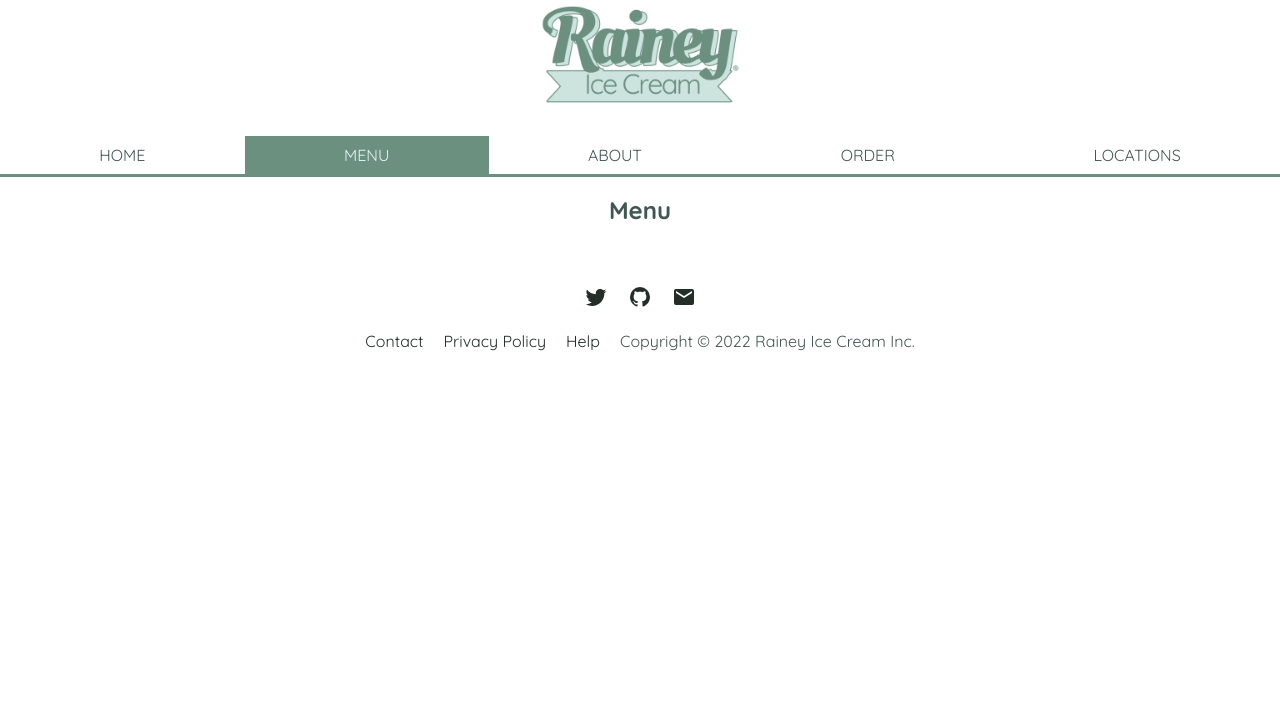
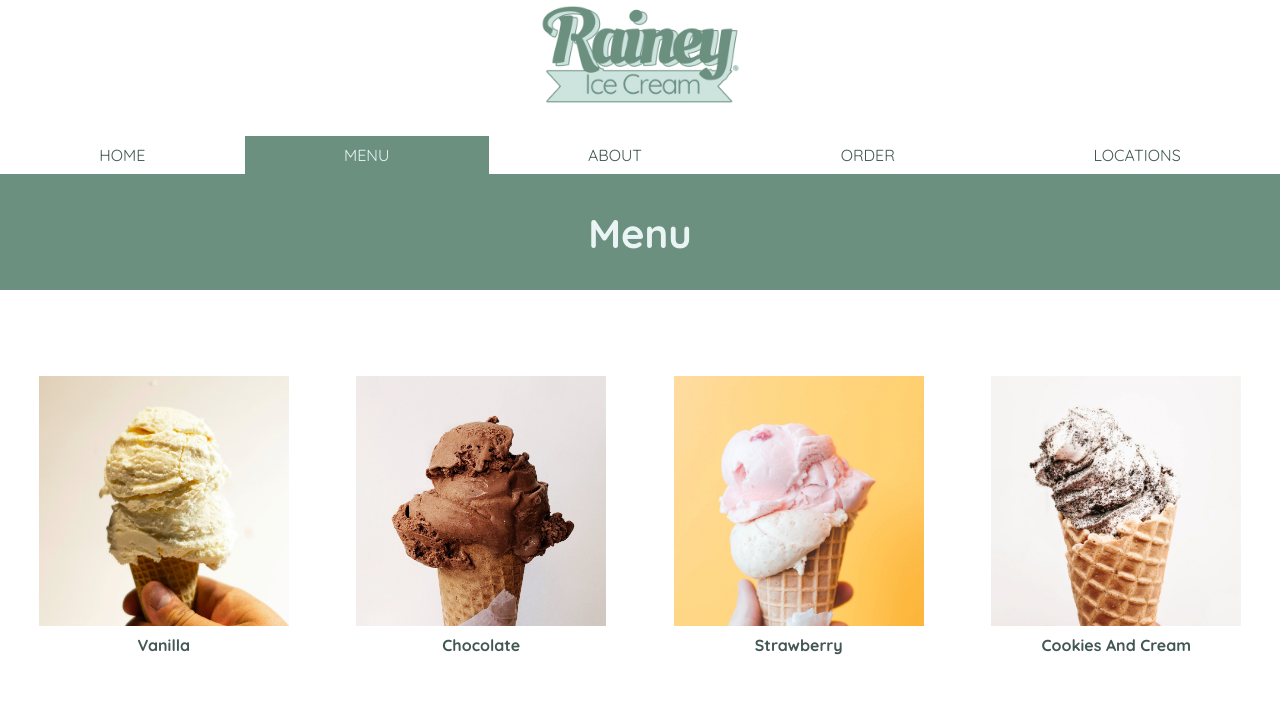
Before and after one commit to ginahend94/rainey-ice-cream, a website built with webpack: page dist/index.html in a window 1280 px wide. Both pictures are taken after a click on the button "MENU". Shown: the top 723 px of the page. Built offline with nearby package versions, Linux system fonts and the light colour scheme.

Commit message:
Finish menu page

```diff
--- a/src/index.js
+++ b/src/index.js
@@ -9,8 +9,8 @@ import menu from './tabs/menu.js'; //TEST
 const page = () => {
 
     const footer = Footer();
-    // let main = home(); // Uncomment later
-    let main = menu(); //TEST
+    let main = home();
+    // let main = menu(); //TEST
 
     const switchTab = e => {
         wrapper.removeChild(main);
--- a/src/style.css
+++ b/src/style.css
@@ -306,6 +306,81 @@ main button:active {
     background-color: rgb(var(--light-black));
 }
 
+.menu-wrapper header {
+    background-color: rgb(var(--dark-green));
+}
+
+.menu-wrapper h2 {
+    /* font-family: var(--header-font); */
+    color: rgb(var(--white));
+    font-size: 2.5rem;
+}
+
+.card-container {
+    margin-top: 50px;
+    display: grid;
+    grid-template-columns: repeat(auto-fill, minmax(250px, 1fr));
+    gap:30px;
+    justify-items: center;
+    padding: 20px;
+}
+
+.flavor-container {
+    transition: .2s;
+    position: relative;
+}
+
+.flavor-container:hover {
+    transform: scale(1.05);
+    box-shadow: 10px 10px 20px rgba(var(--black),.5);
+}
+
+.card-container img {
+    width:250px;
+}
+
+.pic-container {
+    height:250px;
+    width: 250px;
+    display: flex;
+    align-items: center;
+    justify-content: center;
+}
+
+.sundae-pic::before {
+    content: 'NEW';
+    position: absolute;
+    top:10px;
+    width: 70px;
+    height: 30px;
+    background-color: rgb(var(--light-black));
+    color: rgb(var(--white));
+    font-weight: bold;
+    display: flex;
+    padding-right: 10px;
+    justify-content: end;
+    align-items: center;
+    box-shadow: 5px 2px 5px rgba(var(--black), .5);
+}
+
+.sundae-pic img {
+    width: 200px;
+}
+
+.sundae-pic .pic-container {
+    background: rgb(168,168,213);
+    background: radial-gradient(circle, rgb(179, 179, 218) 31%, rgba(143,143,182,1) 100%);
+}
+
+.card-container figcaption {
+    font-weight: bold;
+    text-transform: capitalize;
+    text-align: center;
+    padding: 10px;
+}
+
+
+
 footer {
     padding: 40px 20px;
     display: flex;
--- a/src/tabs/menu.js
+++ b/src/tabs/menu.js
@@ -1,6 +1,14 @@
+import vanilla from '../assets/images/vanilla.jpg';
+import chocolate from '../assets/images/chocolate.jpg'
+import strawberry from '../assets/images/strawberry.jpg'
+import cookiesAndCream from '../assets/images/cookies and cream.jpg'
+import strawberrySwirl from '../assets/images/strawberry swirl.jpg'
+import vanillaBean from '../assets/images/vanilla bean.jpg'
+import caramel from '../assets/images/caramel.jpg'
+import sundae from '../assets/images/sundae.png'
 
 export default () => {
-    const wrapper = document.createElement('div');
+    const wrapper = document.createElement('main');
     wrapper.classList.add('menu-wrapper');
     const header = document.createElement('header');
     wrapper.appendChild(header);
@@ -12,8 +20,73 @@ export default () => {
     cardContainer.classList.add('card-container');
     wrapper.appendChild(cardContainer);
 
+    const vanillaPic = new Image();
+    vanillaPic.src = vanilla;
+    const chocolatePic = new Image();
+    chocolatePic.src = chocolate;
+    const strawberryPic = new Image();
+    strawberryPic.src = strawberry;
+    const cookiesAndCreamPic = new Image();
+    cookiesAndCreamPic.src = cookiesAndCream;
+    const strawberrySwirlPic = new Image();
+    strawberrySwirlPic.src = strawberrySwirl;
+    const cheesecakePic = new Image();
+    cheesecakePic.src = vanillaBean;
+    const caramelPic = new Image();
+    caramelPic.src = caramel;
+    const sundaePic = new Image();
+    sundaePic.src = sundae;
 
+    const flavors = [
+        {
+            name: 'Vanilla',
+            pic: vanillaPic
+        },
+        {
+            name: 'chocolate',
+            pic: chocolatePic,
+        },
+        {
+            name: 'strawberry',
+            pic: strawberryPic,
+        },
+        {
+            name: 'cookies and cream',
+            pic: cookiesAndCreamPic,
+        },
+        {
+            name: 'strawberry swirl',
+            pic: strawberrySwirlPic,
+        },
+        {
+            name: 'cheesecake',
+            pic: cheesecakePic,
+        },
+        {
+            name: 'caramel',
+            pic: caramelPic,
+        },
+        {
+            name: 'triple chocolate sundae',
+            pic: sundaePic,
+        },
+    ];
 
+    flavors.forEach(flavor => {
+        const flavorContainer = document.createElement('figure');
+        flavorContainer.classList.add('flavor-container');
+        cardContainer.appendChild(flavorContainer);
+        const picContainer = document.createElement('div');
+        picContainer.appendChild(flavor.pic);
+        picContainer.classList.add('pic-container');
+        flavorContainer.appendChild(picContainer);
+        const flavorName = document.createElement('figcaption');
+        flavorContainer.appendChild(flavorName);
+        flavorName.textContent = flavor.name;
+        if (flavor.name == 'triple chocolate sundae') {
+            flavorContainer.classList.add('sundae-pic');
+        };
+    })
 
     return wrapper;
 }
```
